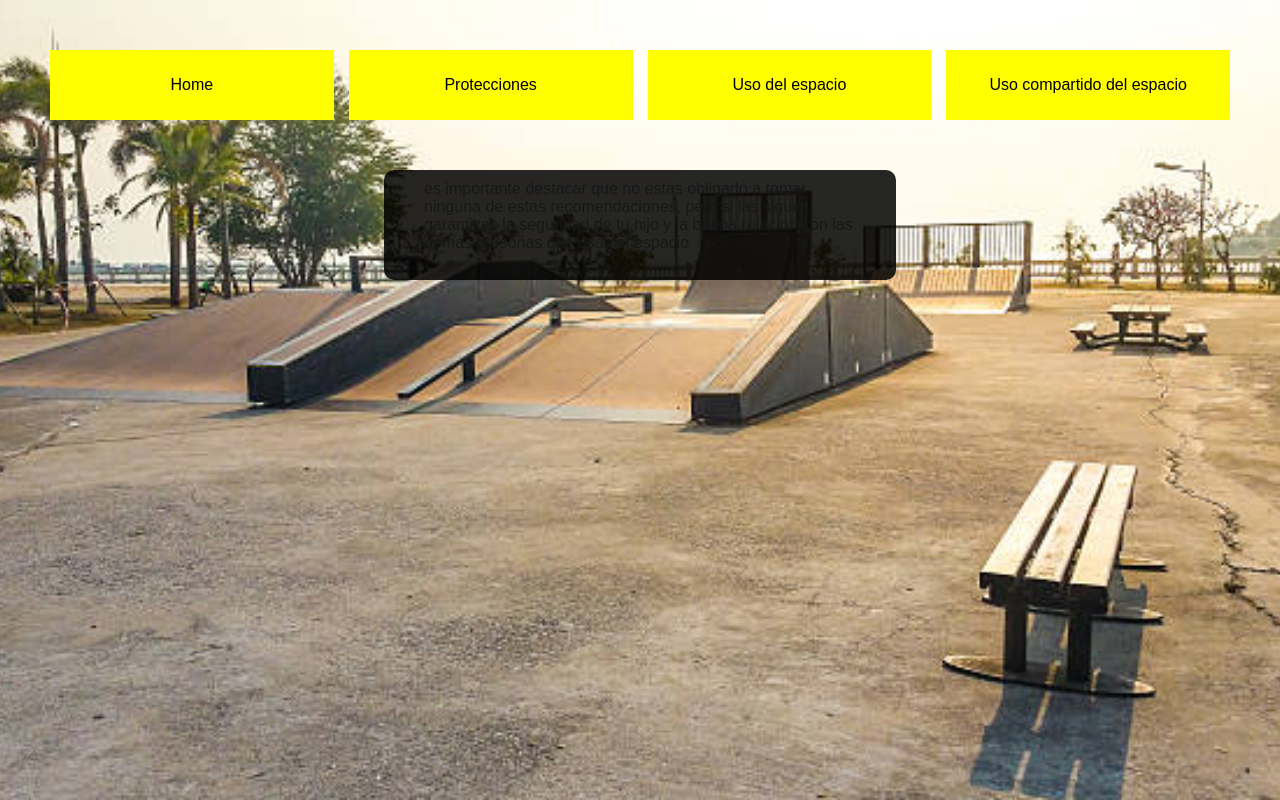
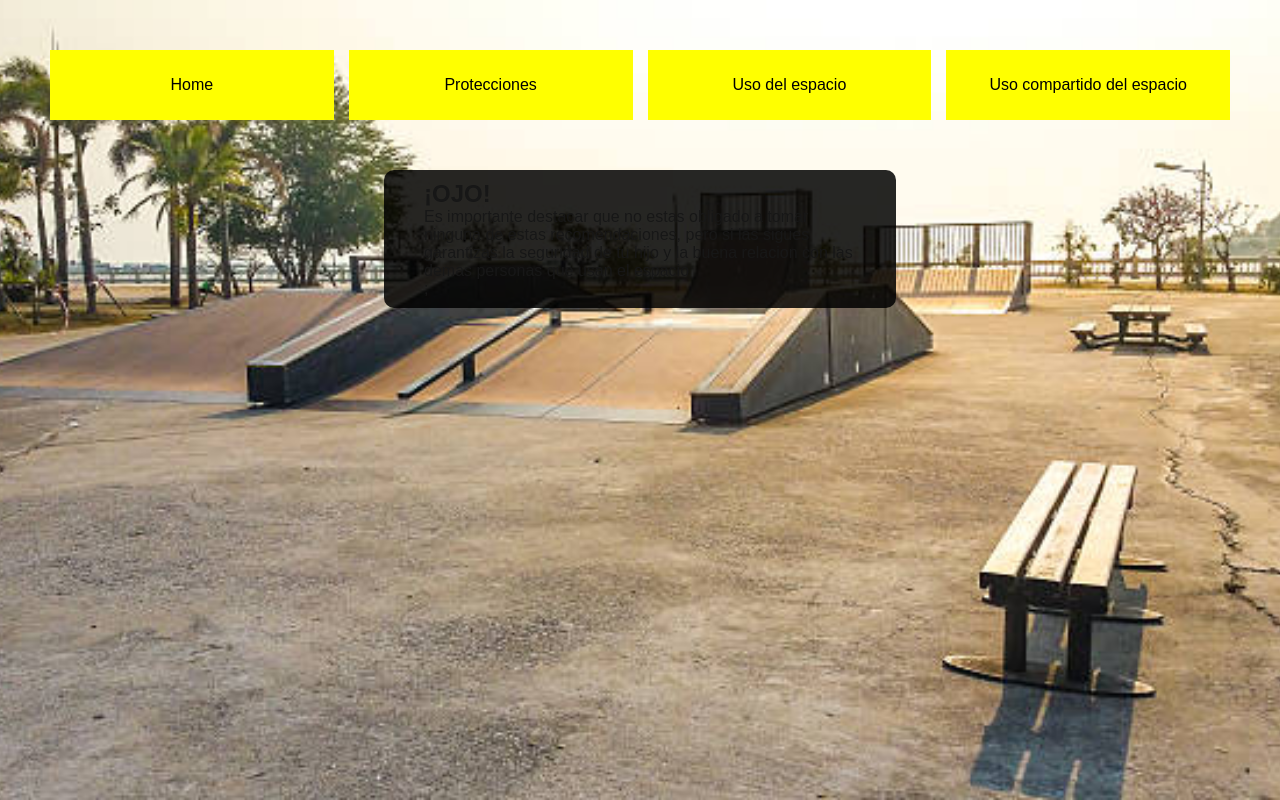
Before and after one commit to jgrandon/skatepark-info, a Next.js app: page /home/disclaimer in a window 1280 px wide. Built offline with nearby package versions, Linux system fonts and the light colour scheme.

Commit message:
fix (disclaimer): add title

```diff
--- a/src/pages/home/disclaimer.jsx
+++ b/src/pages/home/disclaimer.jsx
@@ -1,3 +1,12 @@
+import styles from "@/styles/Home.module.css";
+
 export default function Disclaimer () {
-    return <div>es importante destacar que no estas obligado a tomar ninguna de estas recomendaciones, pero si las sigues garantizas la seguridad de tu hijo y la buena relacion con las demas personas que usan el espacio</div>
+    return <div>
+            <div className={styles.title}>
+                ¡OJO!
+            </div>
+            <div>
+                Es importante destacar que no estas obligado a tomar ninguna de estas recomendaciones, pero si las sigues garantizas la seguridad de tu hijo y la buena relacion con las demas personas que usan el espacio
+            </div>
+        </div>
 }
```
